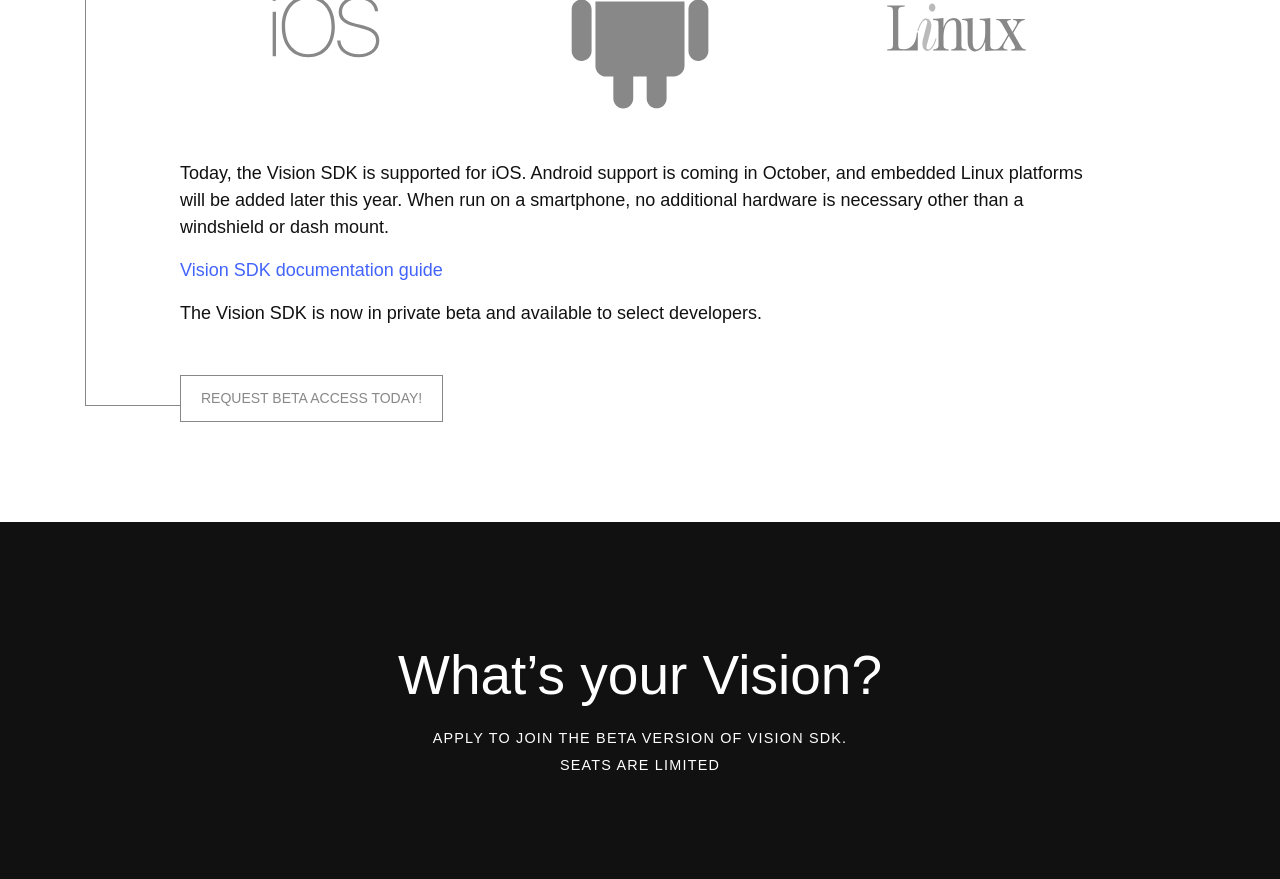
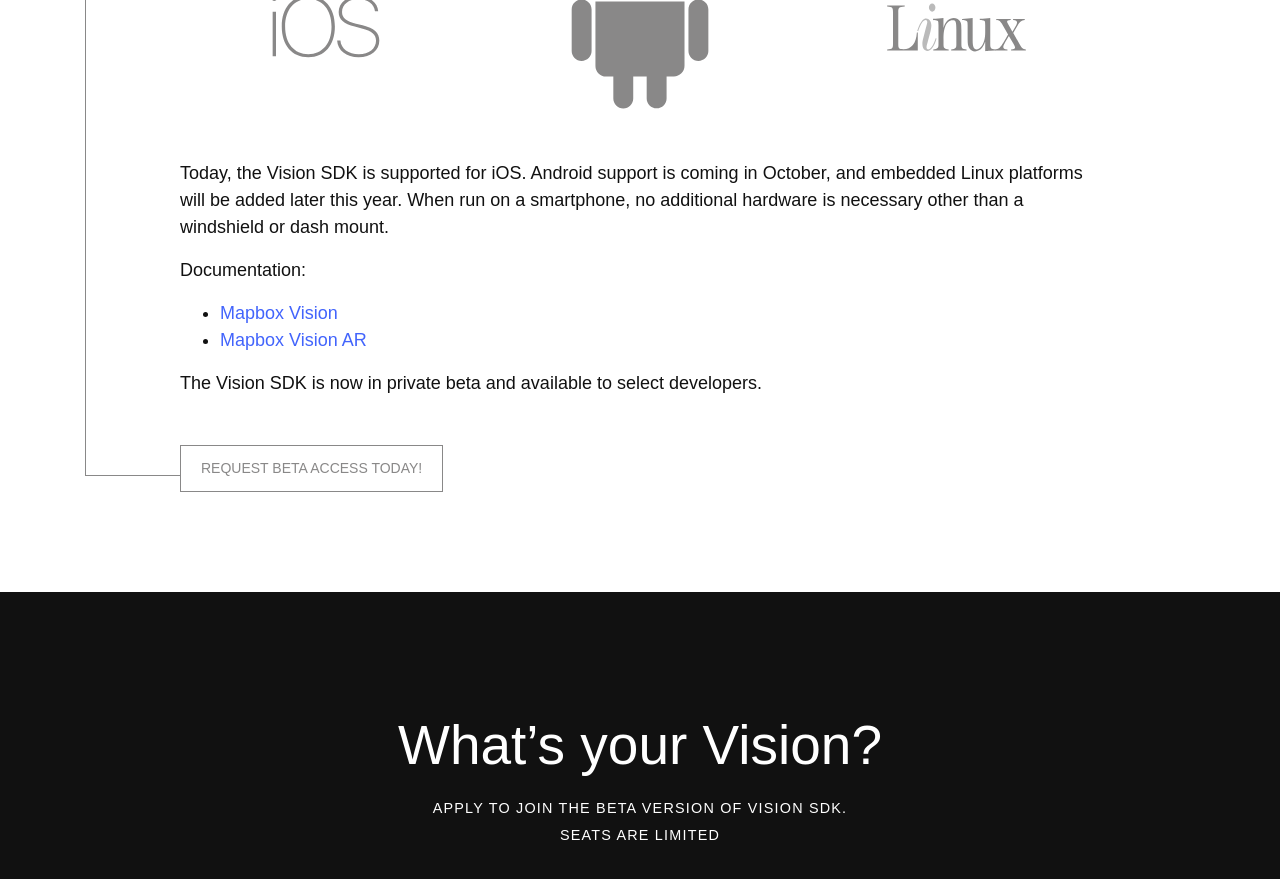
Before and after one commit to joshuagoing/mapbox-vision-website, a Jekyll site: the page built from src/index.html, in a window 1280 px wide and 900 px high, scrolled down 4257 px. Shown: the top 879 px of the window. Built offline with Jekyll 4.4.1, drawn with Linux system fonts in a browser that asks for light colours; comment, search, counter and statistics services are not loaded.

Commit message:
Updated 'src/_layouts/homepage.html' via CloudCannon

```diff
--- a/src/_layouts/homepage.html
+++ b/src/_layouts/homepage.html
@@ -68,7 +68,7 @@
 
 <section class="bg-white">
   <div class="container">
-    <hr class="line split"/>
+    <hr class="line split" />
     <div id="testimonials" class="row justify-content-center line line-left">
       <div class="col-12">
         <h3 class="mt-5 p-5 text-center editable">These are some of the companies that have stepped into the driver’s seat.</h3>
@@ -76,7 +76,7 @@
           <div class="row align-items-start mb-3 pb-3 border-bottom">
             <div class="col-12 col-lg-3">
               <div class="pb-5 px-5 pt-2">
-                <img src="/assets/img/logos/microsoftazure.svg" alt="" class="img-fluid editable">
+                <img src="/assets/img/logos/microsoftazure.svg" alt="" class="img-fluid editable" />
               </div>
             </div>
             <div class="col-12 col-lg-8">
@@ -87,7 +87,7 @@
           <div class="row align-items-start mb-3 pb-3 border-bottom">
             <div class="col-12 col-lg-3">
               <div class="pb-5 px-5 pt-2">
-                <img src="/assets/img/logos/nexar.png" alt="" class="img-fluid editable">
+                <img src="/assets/img/logos/nexar.png" alt="" class="img-fluid editable" />
               </div>
             </div>
             <div class="col-12 col-lg-8">
@@ -98,7 +98,7 @@
           <div class="row align-items-start mb-3 pb-3">
             <div class="col-12 col-lg-3">
               <div class="pb-5 px-5 pt-2">
-                <img src="/assets/img/logos/elecktrobit.png" alt="" class="img-fluid editable">
+                <img src="/assets/img/logos/elecktrobit.png" alt="" class="img-fluid editable" />
               </div>
             </div>
             <div class="col-12 col-lg-8">
@@ -109,7 +109,7 @@
         </div>
       </div>
     </div>
-    <hr class="line split flip"/>
+    <hr class="line split flip" />
     <div id="feedback-loop" class="row justify-content-center line line-right">
       <div class="col-12 col-md-10">
         <div class="editable mt-5">
@@ -120,7 +120,7 @@
         </div>
       </div>
     </div>
-    <hr class="line split"/>
+    <hr class="line split" />
     <div id="device-support" class="row justify-content-center line line-left line-cta">
       <div class="col-12 col-md-10">
         <div class="row align-items-center my-5">
@@ -136,7 +136,11 @@
         </div>
         <div class="editable">
           <p>Today, the Vision SDK is supported for iOS. Android support is coming in October, and embedded Linux platforms will be added later this year. When run on a smartphone, no additional hardware is necessary other than a windshield or dash mount.</p>
-          <p><a href="https://www.mapbox.com/ios-sdk/vision/overview/">Vision SDK documentation guide</a></p>
+          <p>Documentation:&nbsp;</p>
+          <ul>
+            <li><a data-cms-editor-link-style="undefined" href="https://www.mapbox.com/ios-sdk/vision/overview/">Mapbox Vision</a></li>
+            <li><a data-cms-editor-link-style="undefined" href="https://www.mapbox.com/ios-sdk/vision-ar/overview/">Mapbox Vision AR</a></li>
+          </ul>
           <p>The Vision SDK is now in private beta and available to select developers.</p>
         </div>
         <p class="mt-5 mb-0"><a href="#application" class="btn btn-outline-secondary">Request beta access today!</a></p>
```
